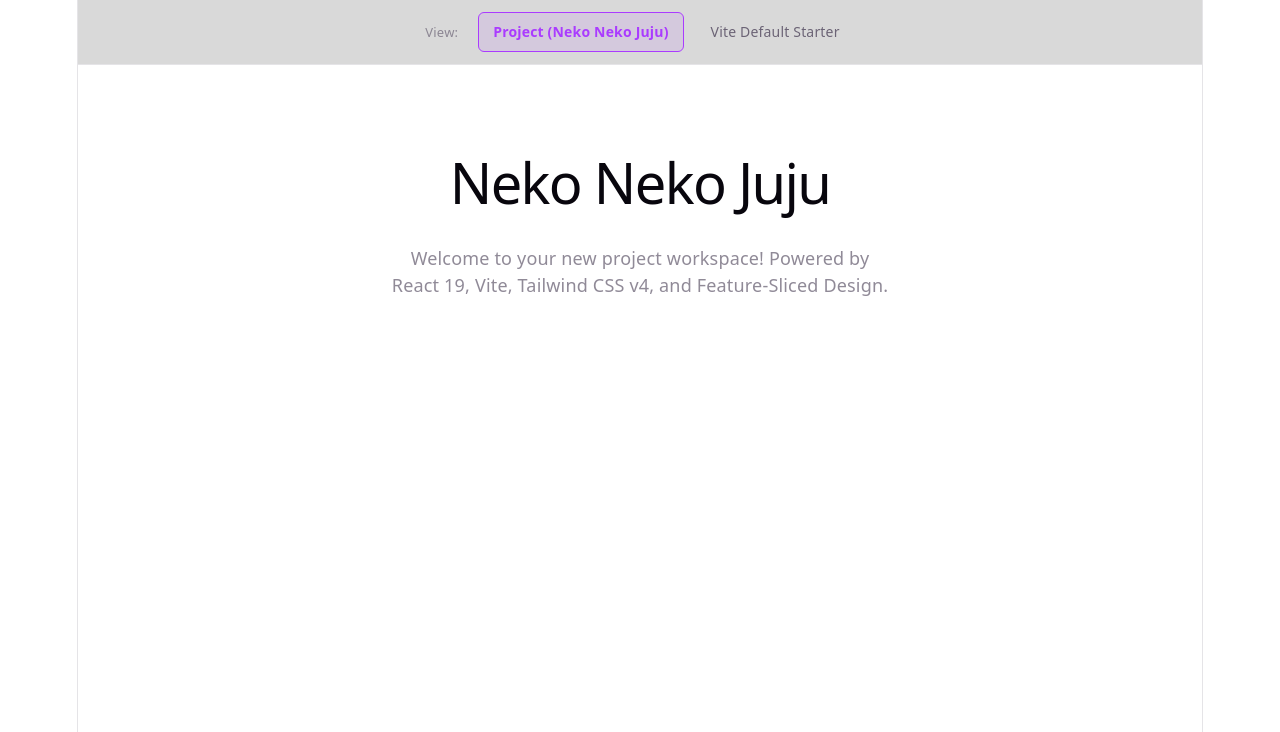
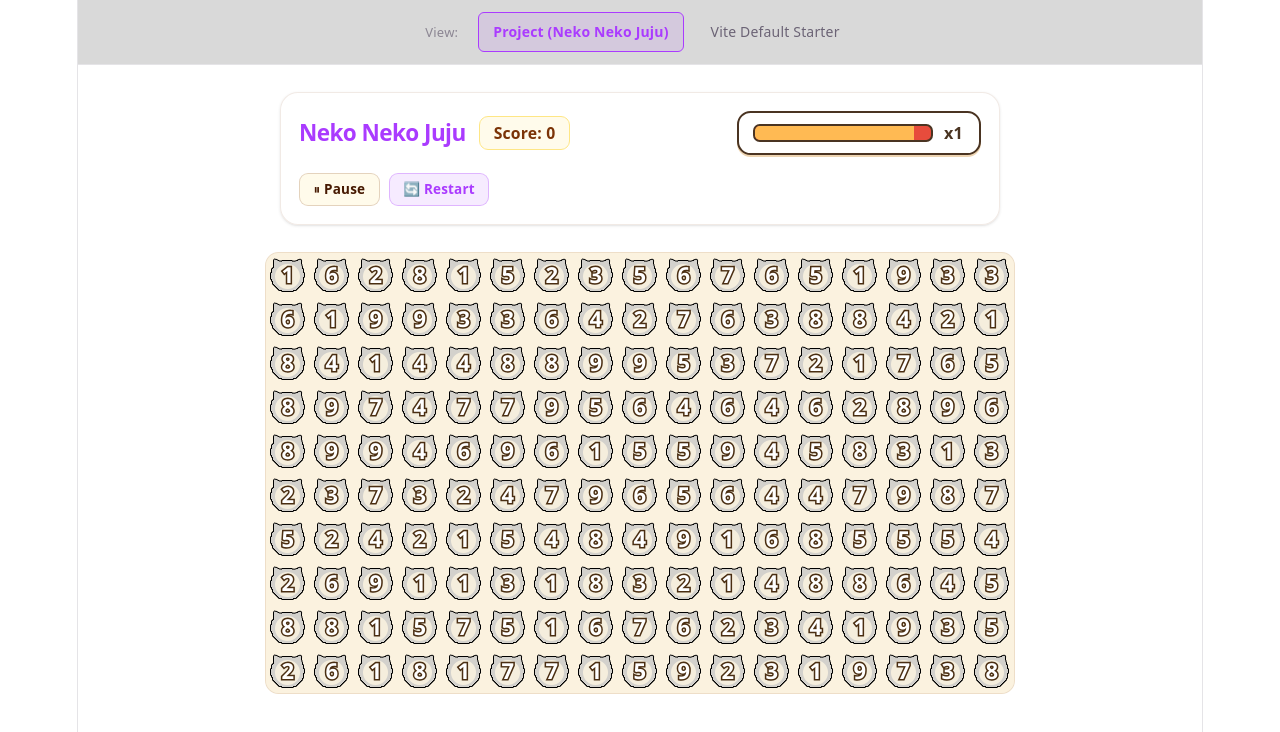
Before and after one commit to chulman444/2026-09-07-Neko-Neko-Juju, a React (Vite) app: page / in a window 1280 px wide. Shown: the top 732 px of the page. Built offline with nearby package versions, Linux system fonts and the light colour scheme.

Commit message:
feat(pages): add playable GamePage with GameBoardWidget and smooth TimerBar

```diff
--- a/src/app/App.tsx
+++ b/src/app/App.tsx
@@ -1,5 +1,5 @@
 import { useState } from 'react'
-import { HomePage } from '@/pages/home'
+import { GamePage } from '@/pages/game'
 import { ViteWelcomePage } from '@/pages/vite-welcome'
 
 type ActivePage = 'project' | 'vite-welcome'
@@ -60,7 +60,7 @@ export const App = () => {
       </header>
 
       <main style={{ flex: 1, display: 'flex', flexDirection: 'column' }}>
-        {activePage === 'project' ? <HomePage /> : <ViteWelcomePage />}
+        {activePage === 'project' ? <GamePage /> : <ViteWelcomePage />}
       </main>
     </div>
   )
--- /dev/null
+++ b/src/pages/game/index.ts
@@ -0,0 +1 @@
+export { GamePage } from './ui/GamePage';
--- /dev/null
+++ b/src/pages/game/model/useGameTimer.ts
@@ -0,0 +1,108 @@
+import { useState, useRef, useEffect, useCallback } from 'react';
+
+export interface UseGameTimerOptions {
+  initialCountdown?: number;
+  defeatThreshold?: number;
+  autoStart?: boolean;
+}
+
+export const useGameTimer = ({
+  initialCountdown = 60,
+  defeatThreshold = 15,
+  autoStart = true,
+}: UseGameTimerOptions = {}) => {
+  const [countdown, setCountdown] = useState<number>(initialCountdown);
+  const [isPaused, setIsPaused] = useState<boolean>(!autoStart);
+  const [isDefeated, setIsDefeated] = useState<boolean>(false);
+
+  const isPausedRef = useRef<boolean>(!autoStart);
+  const isDefeatedRef = useRef<boolean>(false);
+  const lastTimeRef = useRef<number | null>(null);
+  const animFrameRef = useRef<number | null>(null);
+
+  useEffect(() => {
+    isPausedRef.current = isPaused;
+  }, [isPaused]);
+
+  useEffect(() => {
+    isDefeatedRef.current = isDefeated;
+  }, [isDefeated]);
+
+  useEffect(() => {
+    lastTimeRef.current = performance.now();
+
+    const loop = (now: number) => {
+      if (lastTimeRef.current !== null && !isPausedRef.current && !isDefeatedRef.current) {
+        const deltaSeconds = (now - lastTimeRef.current) / 1000;
+        setCountdown((prev) => {
+          const next = prev - deltaSeconds;
+          if (next <= -defeatThreshold) {
+            setIsDefeated(true);
+            return -defeatThreshold;
+          }
+          return next;
+        });
+      }
+
+      lastTimeRef.current = now;
+      animFrameRef.current = requestAnimationFrame(loop);
+    };
+
+    animFrameRef.current = requestAnimationFrame(loop);
+
+    return () => {
+      if (animFrameRef.current !== null) {
+        cancelAnimationFrame(animFrameRef.current);
+      }
+    };
+  }, [defeatThreshold]);
+
+  const pause = useCallback(() => setIsPaused(true), []);
+  const resume = useCallback(() => {
+    if (!isDefeatedRef.current) {
+      lastTimeRef.current = performance.now();
+      setIsPaused(false);
+    }
+  }, []);
+
+  const togglePause = useCallback(() => {
+    setIsPaused((prev) => {
+      if (isDefeatedRef.current) return prev;
+      if (prev) {
+        lastTimeRef.current = performance.now();
+        return false;
+      }
+      return true;
+    });
+  }, []);
+
+  const addTime = useCallback((seconds: number) => {
+    setCountdown((prev) => {
+      if (isDefeatedRef.current) return prev;
+      return prev + seconds;
+    });
+  }, []);
+
+  const reset = useCallback(
+    (newInitial?: number) => {
+      const val = newInitial ?? initialCountdown;
+      setCountdown(val);
+      setIsDefeated(false);
+      lastTimeRef.current = performance.now();
+    },
+    [initialCountdown]
+  );
+
+  return {
+    countdown,
+    initialCountdown,
+    defeatThreshold,
+    isPaused,
+    isDefeated,
+    pause,
+    resume,
+    togglePause,
+    addTime,
+    reset,
+  };
+};
--- /dev/null
+++ b/src/pages/game/ui/GamePage.tsx
@@ -0,0 +1,110 @@
+import React, { useState, useCallback } from 'react';
+import { TimerBar } from '@/shared/ui';
+import { GameBoardWidget } from '@/widgets/game-board';
+import { useBoardStore, type TileCoord } from '@/entities/board';
+import { useGameTimer } from '../model/useGameTimer';
+
+export const GamePage: React.FC = () => {
+  const [score, setScore] = useState<number>(0);
+  const generateNewBoard = useBoardStore((state) => state.generateNewBoard);
+
+  const {
+    countdown,
+    initialCountdown,
+    defeatThreshold,
+    isPaused,
+    isDefeated,
+    togglePause,
+    addTime,
+    reset: resetTimer,
+  } = useGameTimer({
+    initialCountdown: 60,
+    defeatThreshold: 15,
+    autoStart: true,
+  });
+
+  const handleTilesCleared = useCallback(
+    (tiles: TileCoord[], _sum: number) => {
+      // Award score based on tiles cleared (10 points per tile)
+      const points = tiles.length * 10;
+      setScore((prev) => prev + points);
+      // Small bonus time reward (+1.5 seconds per tile cleared)
+      addTime(tiles.length * 1.5);
+    },
+    [addTime]
+  );
+
+  const handleResetGame = useCallback(() => {
+    generateNewBoard();
+    setScore(0);
+    resetTimer();
+  }, [generateNewBoard, resetTimer]);
+
+  return (
+    <div className="flex flex-col items-center w-full min-h-[calc(100vh-60px)] px-4 py-6 select-none">
+      {/* Game Header Bar */}
+      <header className="flex flex-wrap items-center justify-between w-full max-w-[720px] gap-4 mb-6 bg-white/80 dark:bg-zinc-900/80 backdrop-blur-sm border border-amber-900/10 dark:border-zinc-700 p-4 rounded-2xl shadow-sm">
+        <div className="flex items-center gap-3">
+          <span className="text-xl font-black tracking-tight text-neko-primary">
+            Neko Neko Juju
+          </span>
+          <div className="text-sm font-semibold px-3 py-1 bg-amber-50 dark:bg-zinc-800 text-amber-900 dark:text-amber-200 border border-amber-200 dark:border-zinc-700 rounded-lg">
+            Score: <span className="font-bold">{score}</span>
+          </div>
+        </div>
+
+        {/* Center TimerBar */}
+        <div className="flex items-center">
+          <TimerBar
+            countdown={countdown}
+            initialCountdown={initialCountdown}
+            defeatThreshold={defeatThreshold}
+            isPaused={isPaused}
+          />
+        </div>
+
+        {/* Controls */}
+        <div className="flex items-center gap-2">
+          <button
+            type="button"
+            onClick={togglePause}
+            disabled={isDefeated}
+            className="px-3 py-1.5 text-xs font-bold rounded-lg border border-amber-900/20 bg-amber-50 hover:bg-amber-100 text-amber-950 dark:bg-zinc-800 dark:text-zinc-200 dark:border-zinc-700 transition cursor-pointer disabled:opacity-50 disabled:cursor-not-allowed"
+          >
+            {isPaused ? '▶ Resume' : '⏸ Pause'}
+          </button>
+          <button
+            type="button"
+            onClick={handleResetGame}
+            className="px-3 py-1.5 text-xs font-bold rounded-lg border border-neko-primary/30 bg-neko-primary/10 hover:bg-neko-primary/20 text-neko-primary transition cursor-pointer"
+          >
+            🔄 Restart
+          </button>
+        </div>
+      </header>
+
+      {/* Main Play Area */}
+      <main className="relative flex flex-col items-center justify-center">
+        {isDefeated && (
+          <div className="absolute inset-0 z-30 flex flex-col items-center justify-center bg-black/60 backdrop-blur-xs rounded-xl text-white">
+            <h2 className="text-2xl font-bold mb-2 text-red-400">Time's Up!</h2>
+            <p className="text-sm text-zinc-300 mb-4">Final Score: {score}</p>
+            <button
+              type="button"
+              onClick={handleResetGame}
+              className="px-5 py-2 text-sm font-bold bg-amber-400 hover:bg-amber-300 text-zinc-950 rounded-xl transition cursor-pointer"
+            >
+              Play Again
+            </button>
+          </div>
+        )}
+
+        <GameBoardWidget
+          interactive={!isPaused && !isDefeated}
+          onTilesCleared={handleTilesCleared}
+          className={isPaused || isDefeated ? 'opacity-80' : ''}
+        />
+      </main>
+    </div>
+  );
+};
--- a/src/pages/home/index.ts
+++ /dev/null
@@ -1 +0,0 @@
-export { HomePage } from './ui/HomePage'
--- a/src/pages/home/ui/HomePage.tsx
+++ /dev/null
@@ -1,12 +0,0 @@
-export const HomePage = () => {
-  return (
-    <section className="flex flex-col items-center justify-center p-12 text-center">
-      <h1 className="text-4xl font-bold tracking-tight text-neko-primary">
-        Neko Neko Juju
-      </h1>
-      <p className="mt-4 text-base opacity-75 max-w-md">
-        Welcome to your new project workspace! Powered by React 19, Vite, Tailwind CSS v4, and Feature-Sliced Design.
-      </p>
-    </section>
-  )
-}
--- /dev/null
+++ b/src/shared/ui/index.ts
@@ -0,0 +1 @@
+export { TimerBar } from './timer-bar/TimerBar';
--- /dev/null
+++ b/src/shared/ui/timer-bar/TimerBar.tsx
@@ -0,0 +1,81 @@
+import React from 'react';
+
+interface TimerBarProps {
+  countdown: number;
+  initialCountdown: number;
+  defeatThreshold: number;
+  isPaused?: boolean;
+}
+
+export const TimerBar: React.FC<TimerBarProps> = ({
+  countdown,
+  initialCountdown,
+  defeatThreshold,
+  isPaused = false,
+}) => {
+  const getTimerBarParams = (t: number, lCap: number, dCap: number) => {
+    if (t <= 0) {
+      const pct = Math.max(0, Math.min(100, ((t + dCap) / dCap) * 100));
+      return {
+        activeColor: '#e74c3c',
+        bgColor: '#ffffff',
+        widthPct: pct,
+        label: 'x0',
+        isDeficit: true
+      };
+    } else if (t <= lCap) {
+      const pct = Math.max(0, Math.min(100, (t / lCap) * 100));
+      return {
+        activeColor: '#ffba53',
+        bgColor: '#e74c3c',
+        widthPct: pct,
+        label: 'x1',
+        isDeficit: false
+      };
+    } else {
+      const pct = Math.max(0, Math.min(100, ((t - lCap) / lCap) * 100));
+      return {
+        activeColor: '#2ca87c',
+        bgColor: '#ffba53',
+        widthPct: pct,
+        label: 'x2',
+        isDeficit: false
+      };
+    }
+  };
+
+  const params = getTimerBarParams(countdown, initialCountdown, defeatThreshold);
+
+  return (
+    <div
+      className="flex items-center gap-2 bg-white border-[2.5px] border-[#4a3422] rounded-xl px-3 py-1.5 cursor-default select-none shadow-[0_2px_0px_#edd4b2]"
+    >
+      {isPaused && (
+        <span className="text-[0.85rem] font-bold text-[#e74c3c]">
+          ⏸️
+        </span>
+      )}
+
+      <div
+        className="relative w-[180px] h-4 border-2 border-[#4a3422] rounded-md overflow-hidden"
+        style={{ backgroundColor: params.bgColor }}
+      >
+        {/* Active Bar (Smooth continuous update like hud-timer-bar) */}
+        <div
+          className="absolute top-0 left-0 h-full will-change-[width]"
+          style={{
+            backgroundColor: params.activeColor,
+            width: `${params.widthPct}%`,
+          }}
+        />
+      </div>
+
+      <span
+        className="font-bold text-[0.9rem] min-w-[24px] text-center"
+        style={{ color: params.isDeficit ? '#e74c3c' : '#4a3422' }}
+      >
+        {params.label}
+      </span>
+    </div>
+  );
+};
```
Also changed, not shown: 2 other files (tests, documents, lock files or other folders).
